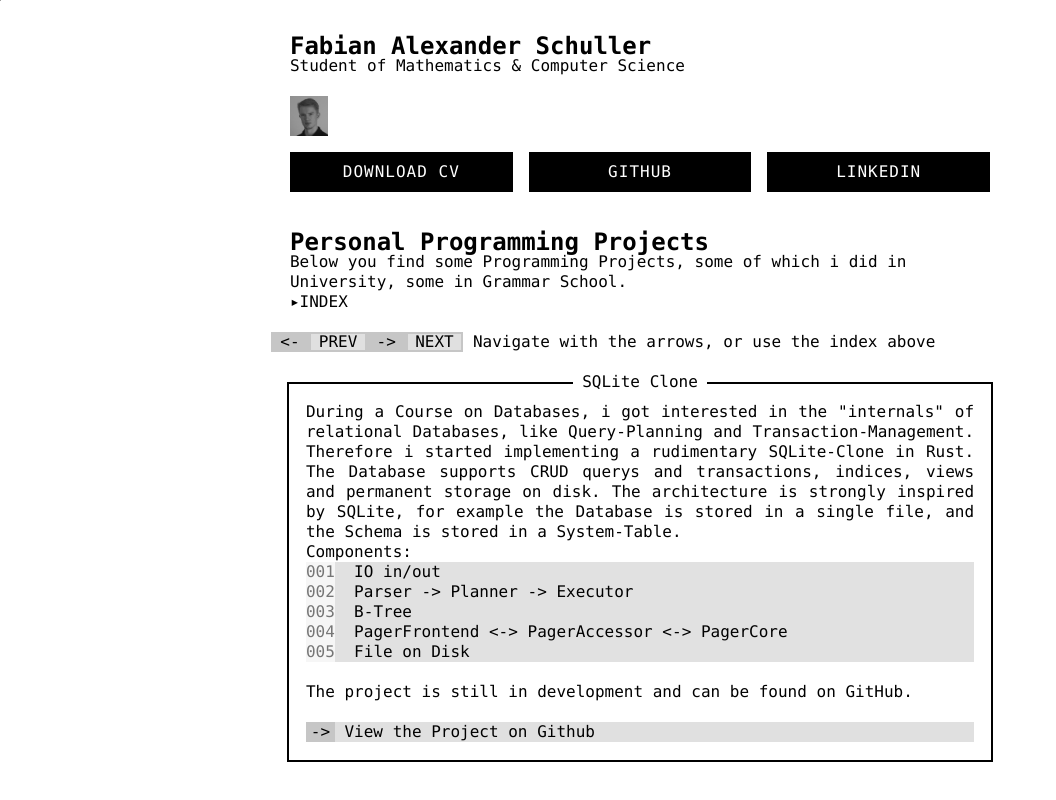
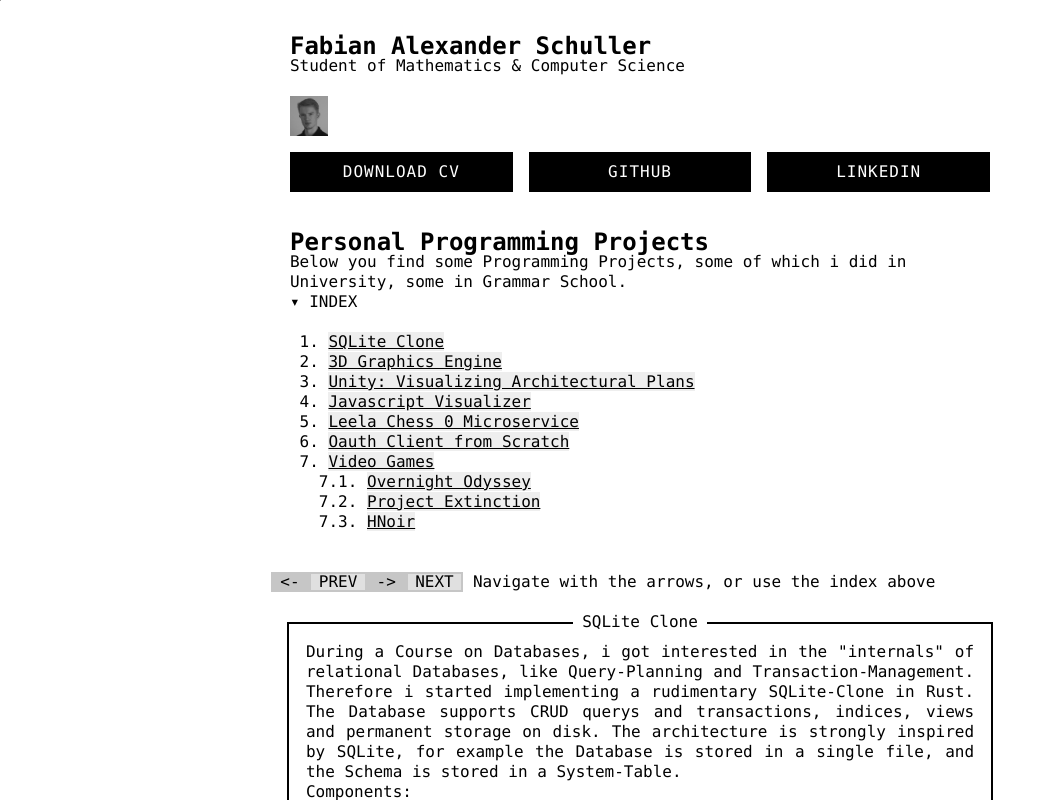
Before and after one commit to fabsch225/fabsch225.github.io, a Next.js app: page / in a window 1280 px wide. Shown: the top 800 px of the page, without its empty margins (0-1056 px from the left). Built offline with nearby package versions, Linux system fonts and the light colour scheme; a web font is replaced by a local one.

Commit message:
CHANGED Index to be open per default

```diff
--- a/app/page.tsx
+++ b/app/page.tsx
@@ -118,7 +118,7 @@ export default function Portfolio() {
       <p> Below you find some Programming Projects, some of which i did in University, some in Grammar School.
       </p>
       </Row>
-      <Accordion defaultValue={false} title="INDEX">
+      <Accordion defaultValue={true} title="INDEX">
           <br />
             <ol>
               <ListItem>
```
